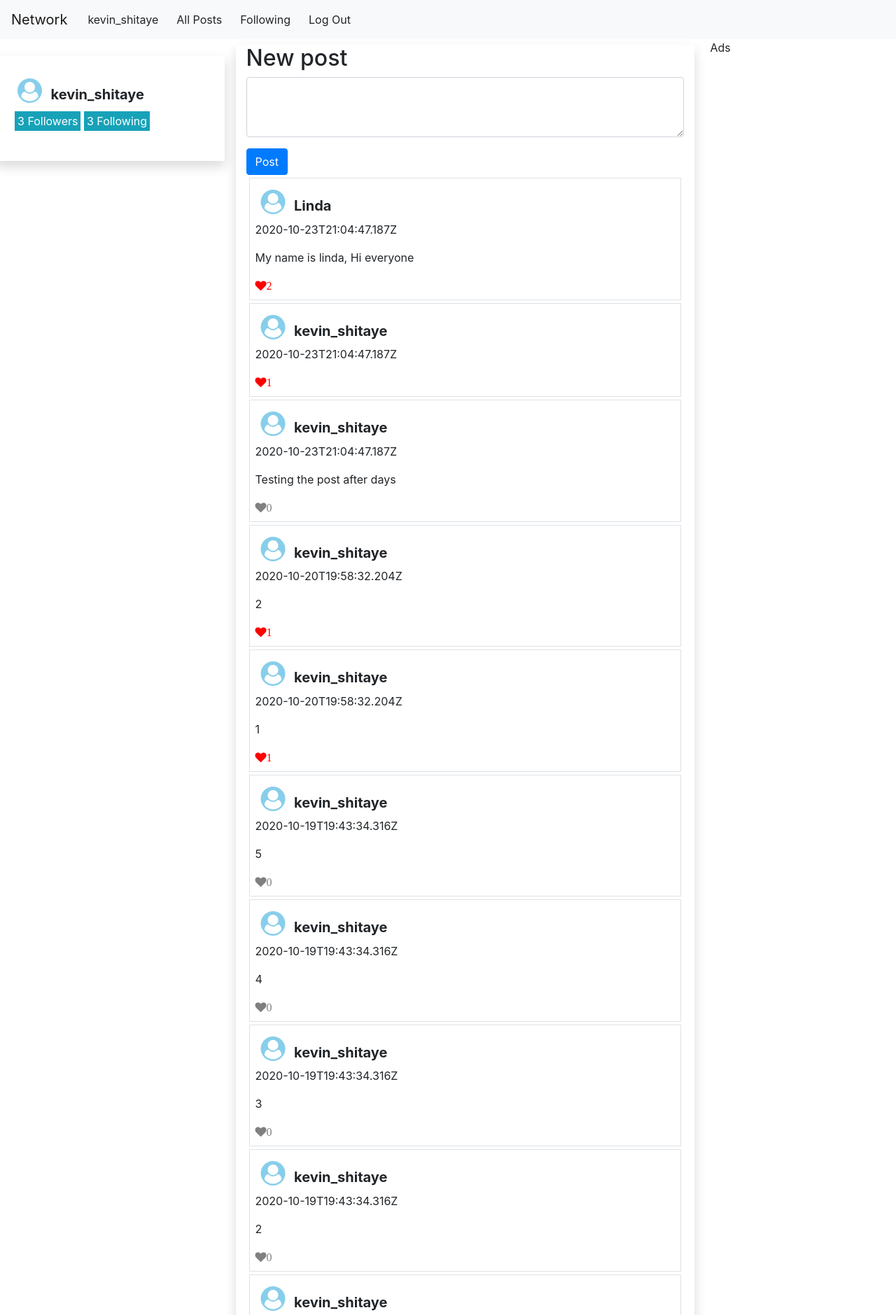
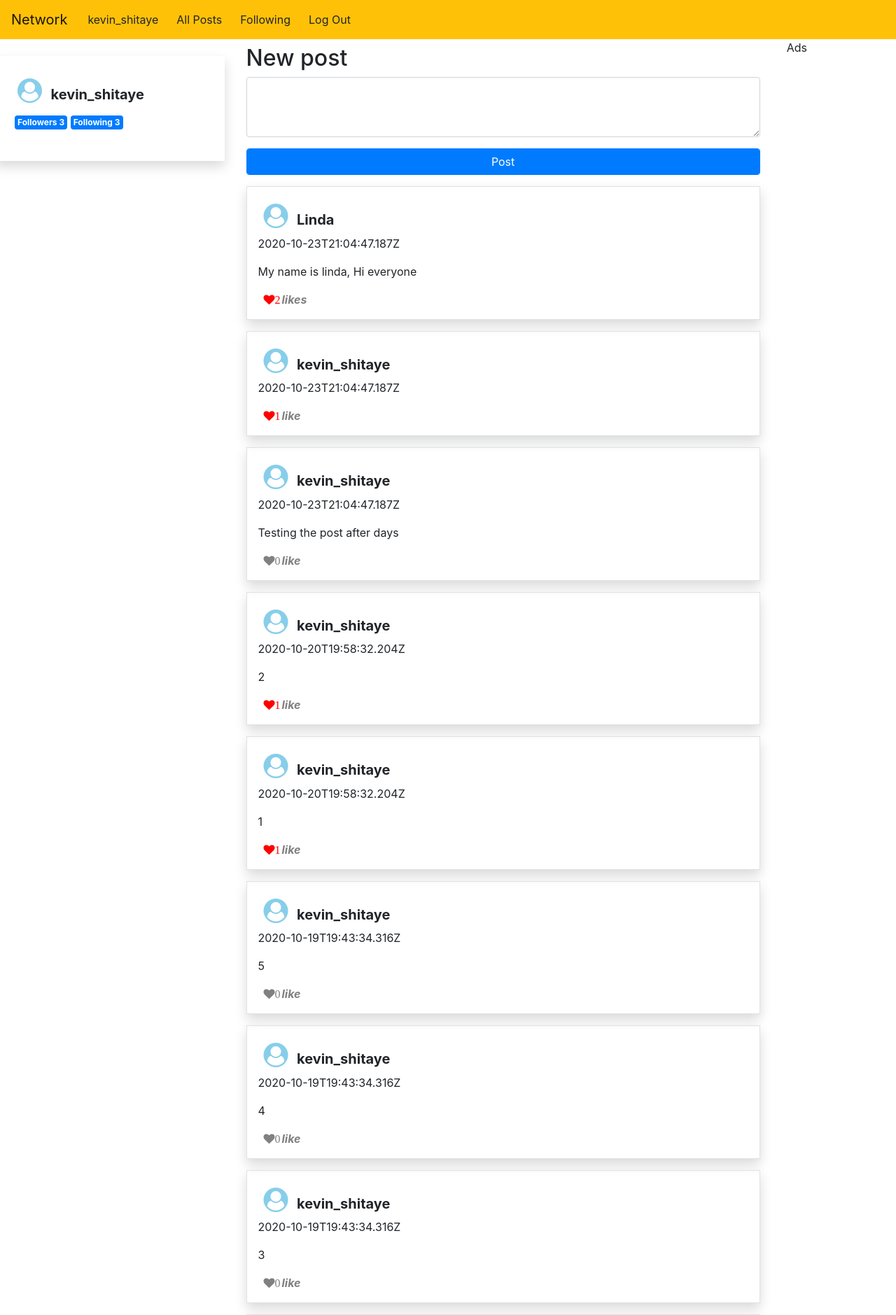
Before and after one commit to kevin-shitaye/CS50_twitter_like_project, a Django app: page / in a window 1280 px wide. Shown: the top 1879 px of the page at 70% size. Run offline with Django 3.2, Linux system fonts and the light colour scheme; a user stored in the database is signed in; data comes from the database, SQL or seed files in the repository; both versions use the stored data as it was after the commit; some libraries are stand-ins or nearby versions.

Commit message:
made the profile pages and edited some parts

```diff
--- a/network/models.py
+++ b/network/models.py
@@ -6,6 +6,14 @@ class User(AbstractUser):
     followers =  models.ManyToManyField("User", blank=True, related_name="followed_by")
     following =  models.ManyToManyField("User", blank=True, related_name="following_others")
 
+
+    def serialize(self):
+        return {
+            "id": self.id,
+            "username": self.username,
+            "followers": [follower.username for follower in self.followers.all()],
+            "following": [following.username for following in self.following.all()]
+            }
 
 
 class Tweet(models.Model):
@@ -17,6 +25,7 @@ class Tweet(models.Model):
     def serialize(self):
         return {
             "id": self.id,
+            "user_id": self.user.id,
             "user": self.user.username,
             "content": self.content,
             "date": self.date,
--- a/network/static/network/index.js
+++ b/network/static/network/index.js
@@ -9,43 +9,43 @@ document.addEventListener("DOMContentLoaded", function () {
     .querySelector("#following")
     .addEventListener("click", () => loadPage("following_page"));
   document.querySelector("#post").addEventListener("click", post);
+  document.querySelector("#name").addEventListener("click", profilePage);
   loadPage("all");
 });
 
 function loadPage(page) {
   document.querySelector("#tweets").innerHTML = "";
-  fetch(`/tweet/${page}`)
+  document.querySelector("#profile_view").style.display = "none";
+
+  document.querySelector("#main_view").style.display = "block";
+  url = `tweet/${page}`;
+
+  fetch(url)
     .then((response) => response.json())
     .then((tweets) => {
       // make the tweet box
       tweets.forEach((tweet) => {
-        const tweet_div = document.createElement("div");
-        tweet_div.classList.add("border", "p-2", "m-1");
-        tweet_div.innerHTML = `
-        <i class="fas fa-user-circle m-2" id="profile_pic"></i>
-        <strong id="name">${tweet.user}</strong>
-        <p>${tweet.date}</p>
-        <p>
-          ${tweet.content}
-        </p>`;
+        const box = tweet_box(tweet);
+        box
+          .getElementsByTagName("strong")[0]
+          .addEventListener("click", profilePage);
+        document.querySelector("#tweets").append(box);
+      });
+    });
+}
 
-        const like = document.createElement("i");
-        like.innerHTML = tweet.likes.length;
-        like.classList.add("far", "fa-heart");
-        like.style.color = "gray";
-        like.id = tweet.id;
-        like.addEventListener("click", liked);
-        tweet_div.append(like);
+function profilePage(e) {
+  document.querySelector("#tweets_of").innerHTML = "";
+  document.querySelector("#main_view").style.display = "none";
+  document.querySelector("#profile_view").style.display = "block";
 
-        const user_id = document.querySelector("#name").dataset.id;
-        tweet.likes.forEach((user) => {
-          if (parseInt(user_id) === user) {
-            like.classList.add("far", "fa-heart");
-            like.style.color = "red";
-          }
-        });
-
-        document.querySelector("#tweets").append(tweet_div);
+  document.querySelector("#profile_name").innerHTML = e.target.dataset.user;
+  fetch(`tweetsOf/${e.target.dataset.id}`)
+    .then((response) => response.json())
+    .then((tweets) => {
+      tweets.forEach((tweet) => {
+        const box = tweet_box(tweet);
+        document.querySelector("#tweets_of").append(box);
       });
     });
 }
@@ -63,7 +63,9 @@ function post() {
     .then((response) => response.json())
     .then((tweet) => {
       document.querySelector("#msg").style.display = "block";
+      loadPage("all");
       console.log(tweet);
+      document.querySelector("#msg").style.display = "none";
     });
 }
 
@@ -75,6 +77,11 @@ function liked(e) {
     e.target.style.color = "gray";
     e.target.innerHTML--;
   }
+  if (e.target.innerHTML > 1) {
+    e.target.nextSibling.innerHTML = "likes";
+  } else {
+    e.target.nextSibling.innerHTML = "like";
+  }
   fetch(`/update/${e.target.id}`, {
     method: "PUT",
     body: JSON.stringify({
@@ -82,3 +89,43 @@ function liked(e) {
     }),
   });
 }
+
+function tweet_box(tweet) {
+  const tweet_div = document.createElement("div");
+
+  tweet_div.classList.add("border", "p-3", "mt-3", "shadow");
+  tweet_div.innerHTML = `
+  <i class="fas fa-user-circle m-2" id="profile_pic"></i>
+  <strong id="name" data-id="${tweet.user_id}" data-user="${tweet.user}">${tweet.user}</strong>
+  <p>${tweet.date}</p>
+  <p>
+    ${tweet.content}
+  </p>`;
+
+  const like = document.createElement("i");
+
+  const like_word = document.createElement("p");
+  like_word.id = "like_word";
+  if (tweet.likes.length < 2) {
+    like_word.innerHTML = "like";
+  } else {
+    like_word.innerHTML = "likes";
+  }
+
+  like.innerHTML = tweet.likes.length;
+  like.classList.add("far", "fa-heart", "ml-2");
+  like.style.color = "gray";
+  like.id = tweet.id;
+  like.addEventListener("click", liked);
+  tweet_div.append(like);
+  tweet_div.append(like_word);
+
+  const user_id = document.querySelector("#name").dataset.id;
+  tweet.likes.forEach((user) => {
+    if (parseInt(user_id) === user) {
+      like.classList.add("far", "fa-heart");
+      like.style.color = "red";
+    }
+  });
+  return tweet_div;
+}
--- a/network/static/network/styles.css
+++ b/network/static/network/styles.css
@@ -19,3 +19,16 @@ body i {
   color: skyblue;
   font-size: 35px;
 }
+
+#like_word {
+  display: inline;
+  margin-left: 2px;
+  color: gray;
+  font-weight: bold;
+  font-style: italic;
+}
+
+#profile_name {
+  color: black;
+  margin-left: 5px;
+}
--- a/network/templates/network/index.html
+++ b/network/templates/network/index.html
@@ -1,20 +1,26 @@
 {% extends "network/layout.html" %} {% load static %} {% block body %}
+<div id="main_view">
   <div class="row">
     {% if user.is_authenticated %}
     <div id="side" class="col-md-3 shadow m-2 mt-4 p-4">
       <i class="fas fa-user-circle m-2" id="profile_pic"></i>
-    <strong id="name" data-id="{{ request.user.id }}">{{request.user}}</strong>
+      <strong
+        id="name"
+        data-id="{{ request.user.id }}"
+        data-user="{{ request.user }}"
+        >{{request.user}}</strong
+      >
       <div class="m-1">
-      <span class="badge-info p-1"
-        >{{ request.user.followers.all|length }} Followers</span
-      >
-      <span class="badge-info p-1"
-        >{{ request.user.following.all|length }} Following</span
-      >
+        <span class="badge badge-primary badge-pills p-1"
+          >Followers {{ request.user.followers.all|length }}
+        </span>
+        <span class="badge badge-primary badge-pills p-1"
+          >Following {{ request.user.following.all|length }}
+        </span>
       </div>
     </div>
     {% endif %}
-  <div class="col-md-6 m-2 shadow">
+    <div class="col-md-7 m-2">
       <div id="msg" class="alert alert-success" style="display: none">
         <strong>Tweet made!!!</strong>
       </div>
@@ -30,13 +36,38 @@
             rows="3"
           ></textarea>
         </div>
-      <input class="btn btn-primary" type="button" id="post" value="Post" />
+        <input
+          class="btn btn-primary form-control"
+          type="button"
+          id="post"
+          value="Post"
+        />
       </form>
       <div id="tweets"></div>
     </div>
 
     <div class="col-1">Ads</div>
   </div>
+</div>
+
+<!-- this view for profile pages -->
+<div class="row" id="profile_view">
+  <div class="col-md-8 shadow mx-auto">
+    <i class="fas fa-user-circle m-2" id="profile_pic"
+      ><strong id="profile_name"></strong
+    ></i>
+    <strong id="name"></strong>
+    <div class="m-1">
+      <span class="badge badge-primary badge-pills p-1">Followers </span>
+      <span class="badge badge-primary badge-pills p-1">Following </span>
+      <span id="follow_button" class="badge badge-danger badge-pills p-1"
+        >Unfollow</span
+      >
+      <hr />
+      <div id="tweets_of"></div>
+    </div>
+  </div>
+</div>
 
 {% endblock %} {% block script %}
 <script src="{% static 'network/index.js' %}"></script>
--- a/network/templates/network/layout.html
+++ b/network/templates/network/layout.html
@@ -20,7 +20,7 @@
     {% block script %} {% endblock %}
   </head>
   <body>
-    <nav class="navbar navbar-expand-lg navbar-light bg-light">
+    <nav class="navbar navbar-expand-lg navbar-light bg-warning">
       <a class="navbar-brand" href="{% url 'index' %}">Network</a>
 
       <div>
--- a/network/urls.py
+++ b/network/urls.py
@@ -12,5 +12,6 @@ urlpatterns = [
     path("tweet/<str:page>", views.tweets, name="tweets"),
     path("post", views.post, name="post"),
     path("update/<int:id>", views.update, name="update"),
-    path("follow/<int:id>", views.follow, name="follow")
+    path("follow/<int:id>", views.follow, name="follow"),
+    path("tweetsOf/<int:id>", views.tweets_of, name="tweetsOf")
 ]
--- a/network/views.py
+++ b/network/views.py
@@ -12,9 +12,18 @@ from .models import User, Tweet
 
 
 def index(request):
-    return render(request, "network/index.html", {
+    # Authenticated users
+    if request.user.is_authenticated:
+        return render(request, "network/index.html", {
         "user": request.user
     })
+
+    # Everyone else is prompted to sign in
+    else:
+        return HttpResponseRedirect(reverse("login"))
+
+
+
 
 
 def login_view(request):
@@ -103,6 +112,14 @@ def tweets(request, page):
 
     return JsonResponse([tweet.serialize() for tweet in tweets], safe=False)
 
+@csrf_exempt
+@login_required
+def tweets_of(request, id):
+    if request.method == "GET":
+        tweets = Tweet.objects.filter(user=User.objects.get(pk=id))
+        return JsonResponse([tweet.serialize() for tweet in tweets], safe=False)
+    else:
+        return JsonResponse({"error": "Invalid request."}, status=400)
 
 
 @csrf_exempt
@@ -139,20 +156,14 @@ def follow(request, id):
 
     if request.method == "PUT":
         # checking if already followed
-        if user in list(request.user.following.all()):
+        if user in request.user.following.all():
             request.user.following.remove(user)
         else:
             request.user.following.add(user)
     elif request.method == "GET":
-        following = []
-        followers = []
-        for i in user.followers.all():
-            followers.append(i.id)
-        for i in user.following.all():
-            following.append(i.id)
         return JsonResponse({
-            "followers": followers,
-            "following": following
+            "followers": [follower.serialize() for follower in user.followers.all()],
+            "following": [following.serialize() for following in user.following.all()]
         })
     else:
         return JsonResponse({"error": "POST/GET method required"})
```
Also changed, not shown: network/templates/network/register.html (+27 -8 lines), db.sqlite3, network/migrations/0004_auto_20201019_1917.py (added). Lines whose indentation alone changed are shown as unchanged.
